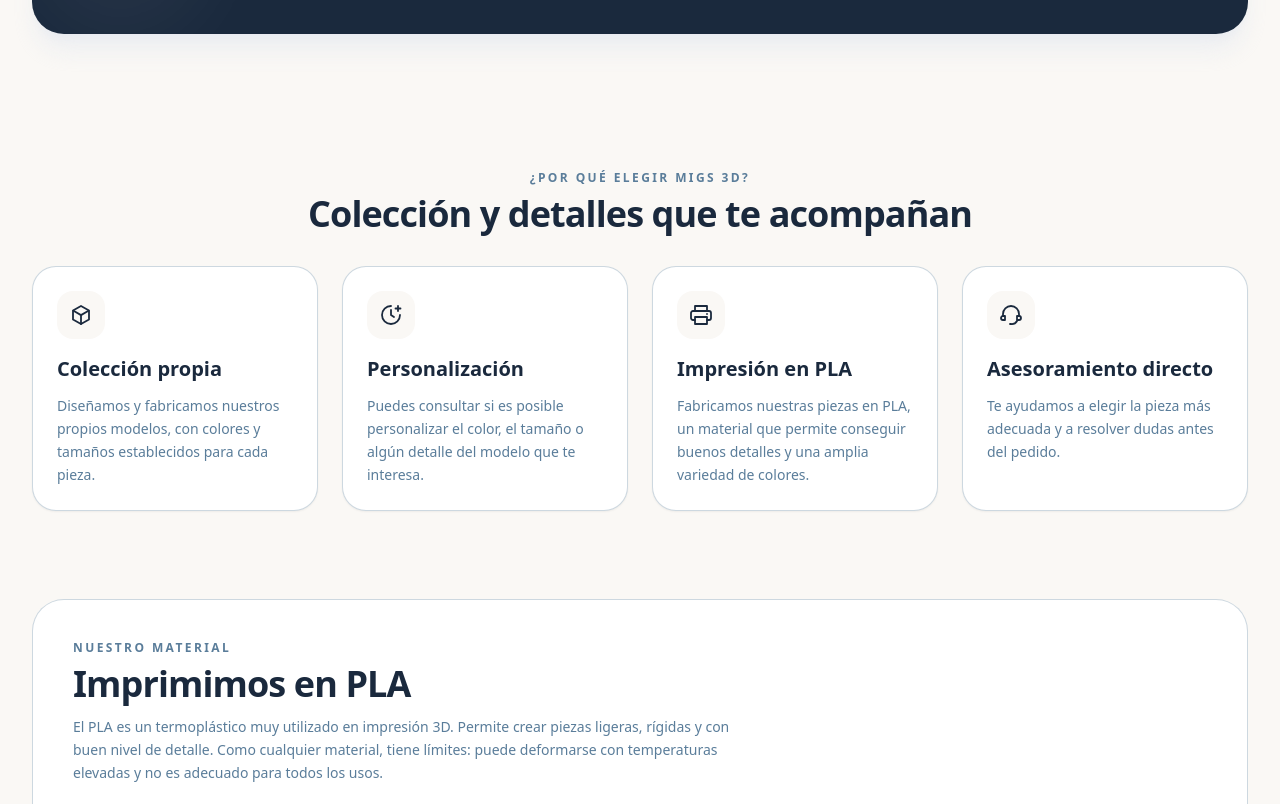
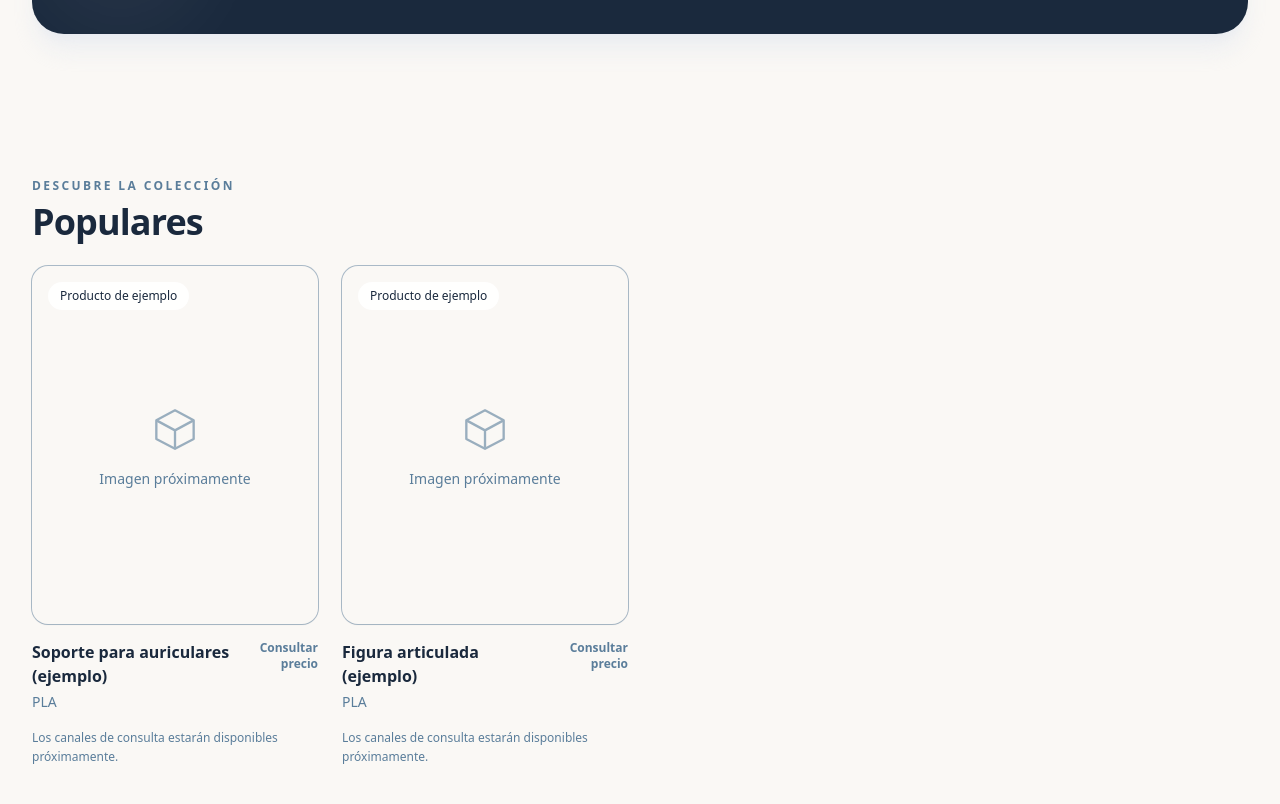
Before and after one commit to Sergiomack91/migs-makers-store, a Nuxt app: page / in a window 1280 px wide. Shown: the part 776-1580 px from the top of the page. Built offline with nearby package versions, Linux system fonts and the light colour scheme.

Commit message:
feat: update product category labels and add popular products section to the homepage

```diff
--- a/app/data/products.ts
+++ b/app/data/products.ts
@@ -15,7 +15,7 @@ export const products: Product[] = [
     id: 1,
     slug: 'soporte-auriculares',
     name: 'Soporte para auriculares (ejemplo)',
-    category: 'Más vendidos',
+    category: 'Populares',
     material: 'PLA',
     description:
       'Producto de ejemplo para mostrar cómo se verá el catálogo. Consulta precio y posibles opciones de personalización.',
@@ -42,7 +42,7 @@ export const products: Product[] = [
     id: 4,
     slug: 'figura-articulada',
     name: 'Figura articulada (ejemplo)',
-    category: 'Más vendidos',
+    category: 'Populares',
     material: 'PLA',
     description:
       'Producto de ejemplo para mostrar cómo se verá el catálogo. Consulta precio y posibles opciones de personalización.',
--- a/app/pages/index.vue
+++ b/app/pages/index.vue
@@ -3,11 +3,12 @@ import { products } from '~/data/products'
 
 const { emailUrl, formspreeFormId, whatsappUrl } = useStorefrontContact()
 const catalogSections = [
-  { id: 'mas-vendidos', title: 'Más vendidos' },
+  { id: 'populares', title: 'Populares' },
   { id: 'hogar', title: 'Hogar' },
   { id: 'llaveros', title: 'Llaveros' },
   { id: 'varios', title: 'Varios' },
 ]
+const popularProducts = products.filter((product) => product.category === 'Populares')
 
 const contactForm = reactive({
   name: '',
@@ -225,6 +226,50 @@ async function submitContactForm() {
       </div>
     </section>
 
+    <section id="populares" class="scroll-mt-24 px-4 py-8 sm:px-6 lg:px-8 lg:py-12">
+      <div class="mx-auto max-w-7xl">
+        <div class="mb-6">
+          <p class="text-xs font-semibold uppercase tracking-[0.2em] text-migs-text">Descubre la colección</p>
+          <h2 class="mt-2 text-3xl font-semibold tracking-tight text-migs-logo sm:text-4xl">Populares</h2>
+        </div>
+        <div class="grid grid-cols-1 gap-x-6 gap-y-8 sm:grid-cols-2 lg:grid-cols-4">
+          <article v-for="product in popularProducts" :key="product.id" class="group rounded-2xl">
+            <NuxtLink :to="`/producto/${product.slug}`" class="block">
+              <div class="relative flex aspect-[4/5] items-center justify-center overflow-hidden rounded-2xl bg-migs-bg shadow-sm ring-1 ring-migs-border/50">
+                <img
+                  v-if="product.image"
+                  :src="product.image"
+                  :alt="product.name"
+                  loading="lazy"
+                  class="h-full w-full object-cover transition-transform duration-500 group-hover:scale-105"
+                >
+                <div v-else class="flex flex-col items-center gap-3 text-center text-migs-text">
+                  <svg class="h-14 w-14 opacity-60" viewBox="0 0 48 48" fill="none" aria-hidden="true">
+                    <path d="M8 16.5 24 8l16 8.5v16L24 41 8 32.5v-16Z" stroke="currentColor" stroke-width="2" stroke-linejoin="round" />
+                    <path d="m8.5 16.8 15.5 8.4 15.5-8.4M24 25.5V40" stroke="currentColor" stroke-width="2" stroke-linejoin="round" />
+                  </svg>
+                  <span class="text-sm font-medium">Imagen próximamente</span>
+                </div>
+                <span class="absolute left-4 top-4 rounded-full bg-white/90 px-3 py-1.5 text-xs font-medium text-migs-logo backdrop-blur">
+                  Producto de ejemplo
+                </span>
+              </div>
+              <div class="mt-4 flex items-start justify-between gap-3">
+                <div>
+                  <h3 class="font-semibold text-migs-logo transition-colors group-hover:text-migs-text">{{ product.name }}</h3>
+                  <p class="mt-1 text-sm text-migs-text">{{ product.material }}</p>
+                </div>
+                <span class="shrink-0 text-right text-xs font-semibold text-migs-text">Consultar<br>precio</span>
+              </div>
+            </NuxtLink>
+            <div class="mt-4">
+              <ProductContactActions :product-name="product.name" compact />
+            </div>
+          </article>
+        </div>
+      </div>
+    </section>
+
     <section class="px-4 py-6 sm:px-6 lg:px-8 lg:py-10">
       <div class="mx-auto max-w-7xl">
         <div class="mb-8 text-center">
@@ -324,7 +369,7 @@ async function submitContactForm() {
 
         <div class="space-y-14">
           <section
-            v-for="section in catalogSections"
+            v-for="section in catalogSections.filter((item) => item.id !== 'populares')"
             :id="section.id"
             :key="section.id"
             class="scroll-mt-24"
```
